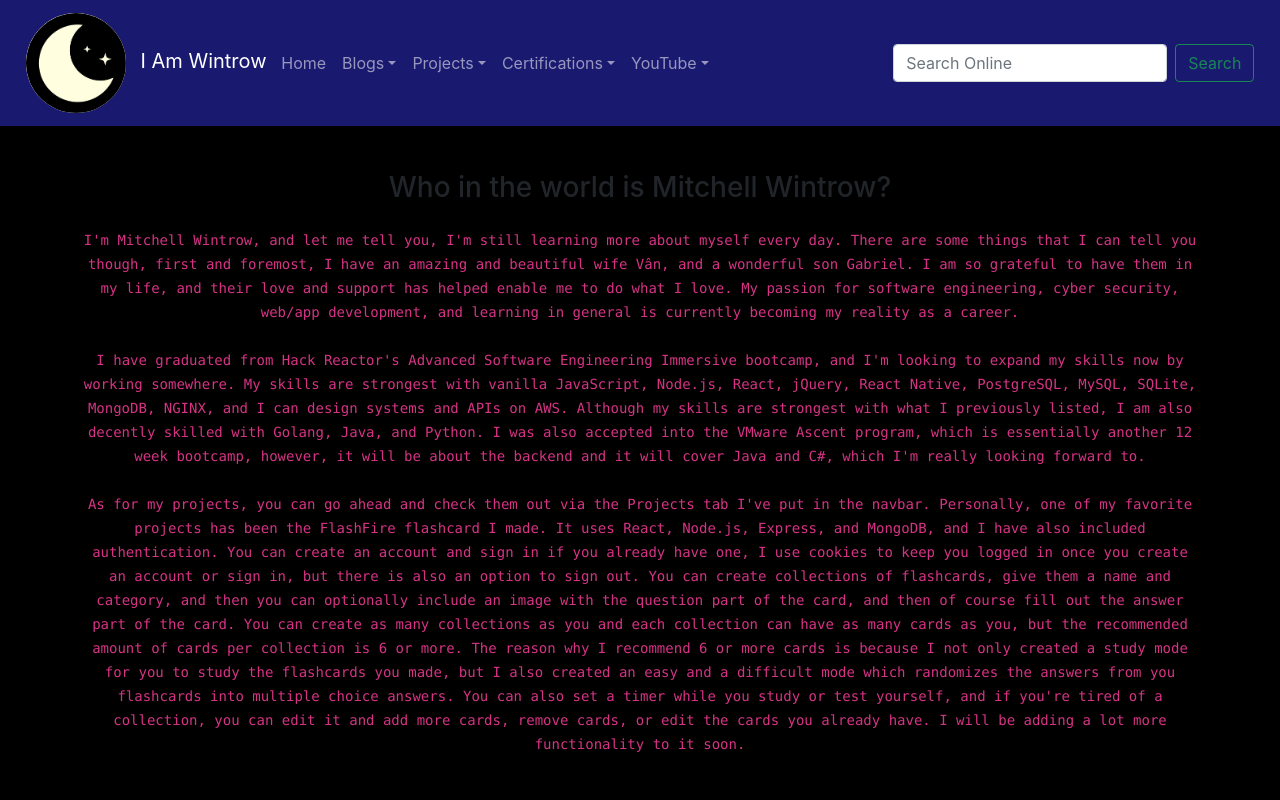
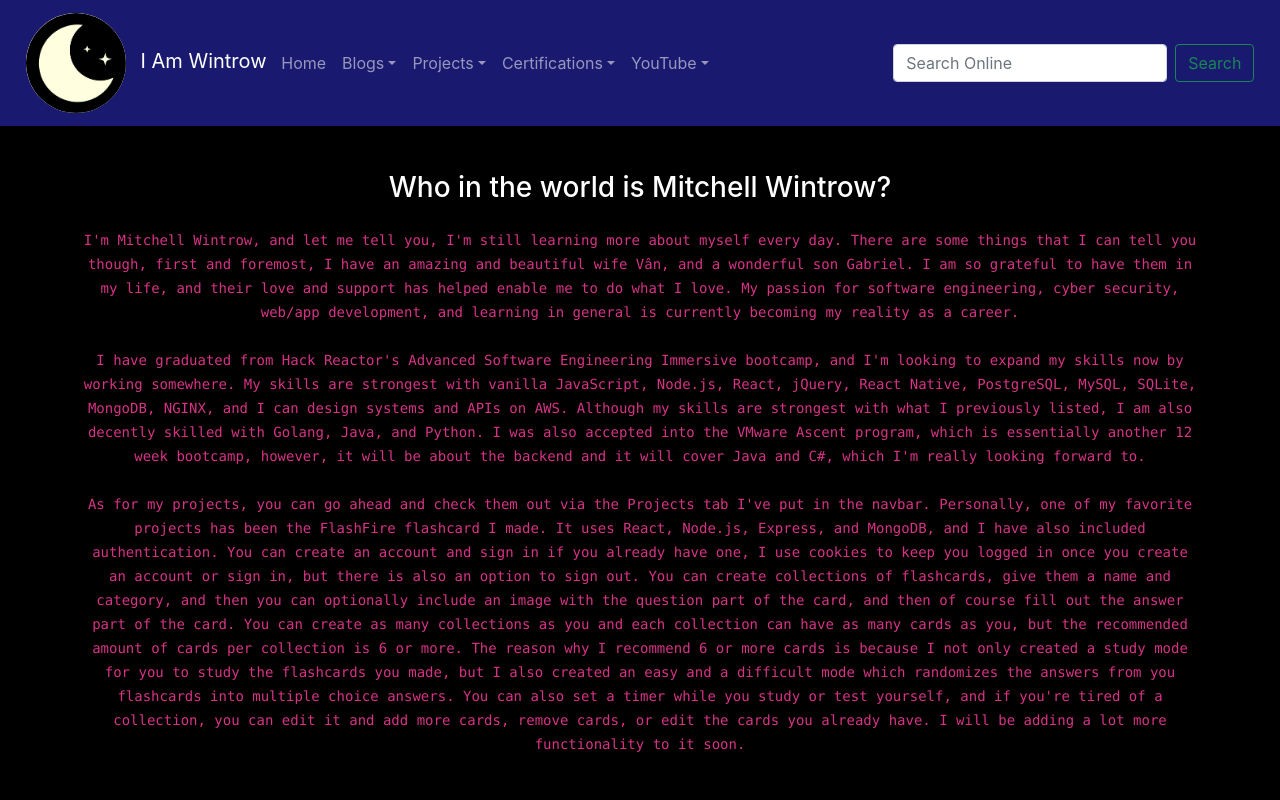
Before and after one commit to mrrobotisreal/iamwintrow-vite, a React (Vite) app: page / in a window 1280 px wide. Shown: the top 800 px of the page. Built offline with nearby package versions, Linux system fonts and the light colour scheme.

Commit message:
Changed css styling.

```diff
--- a/src/App.jsx
+++ b/src/App.jsx
@@ -12,10 +12,10 @@ function App() {
   }
 
   return (
-    <>
+    <div style={{backgroundColor: darkMode ? 'black' : 'white'}}>
       <NavBar darkMode={darkMode} toggleDarkMode={toggleDarkMode} />
       <Home darkMode={darkMode} />
-    </>
+    </div>
   )
 }
 
--- a/src/Home/Home.css
+++ b/src/Home/Home.css
@@ -22,5 +22,5 @@
 }
 
 .bottomContainer {
-  margin-bottom: 4%;
+  padding-bottom: 4%;
 }
--- a/src/Home/Home.jsx
+++ b/src/Home/Home.jsx
@@ -14,7 +14,7 @@ function Home(props) {
   }
 
   return (
-    <div style={{backgroundColor: darkMode ? 'black' : 'white'}} className="bottomContainer">
+    <div style={{backgroundColor: darkMode ? 'black' : 'white', color: darkMode ? 'white' : 'black'}} className="bottomContainer">
       <Container fluid="md">
         <Row>
           <Col>
```
